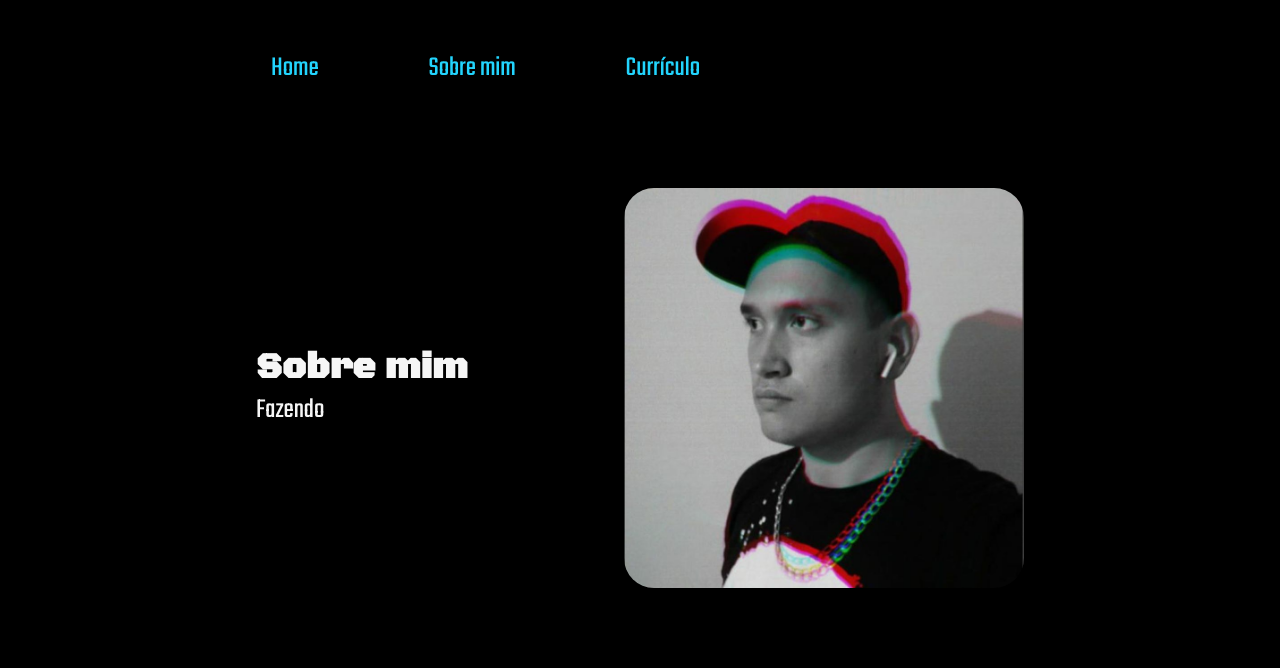
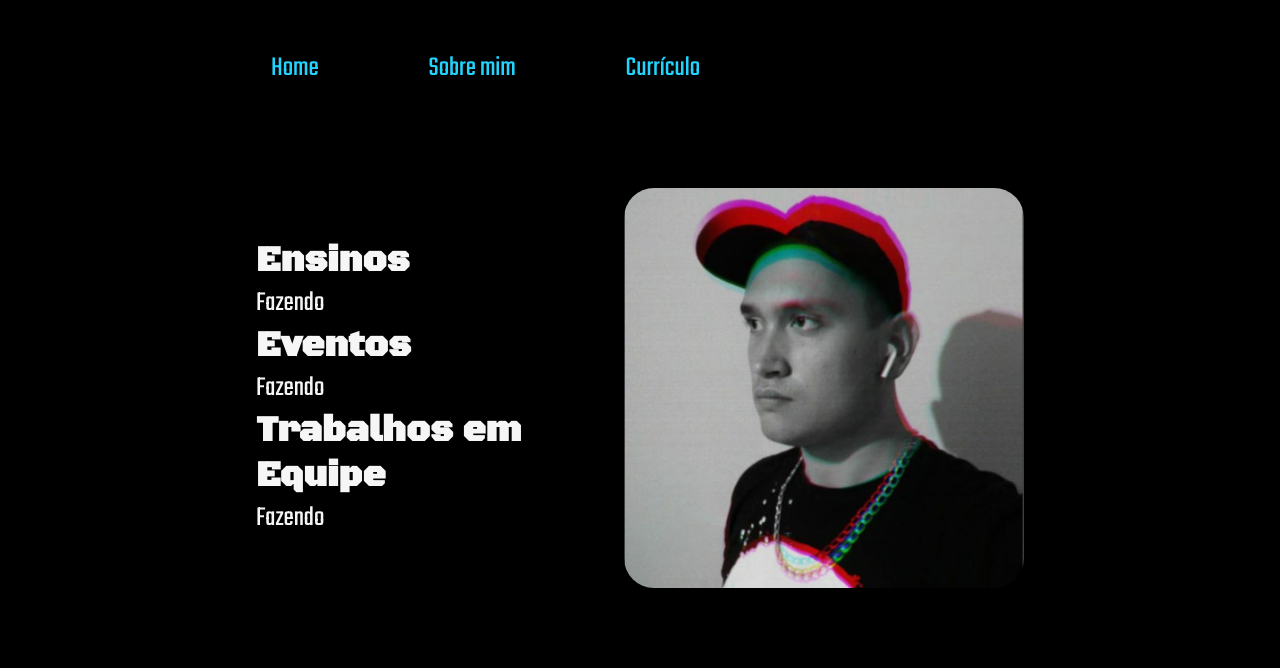
Before and after one commit to gustavkeller-23/Portifolio.version1.0_CursoAlura.html, a plain HTML site: page curriculo.html in a window 1280 px wide. Shown: the top 668 px of the page. Drawn offline with Linux system fonts and the light colour scheme.

Commit message:
Estágio final do portifólio

```diff
--- a/curriculo.html
+++ b/curriculo.html
@@ -17,7 +17,11 @@
 
     <main class="container">
         <section class="container__content">
-            <h1 class="container__content__titles">Sobre mim</h1>
+            <h1 class="container__content__titles">Ensinos</h1>
+            <p class="container__content__paragraph"> Fazendo </p>
+            <h1 class="container__content__titles">Eventos</h1>
+            <p class="container__content__paragraph"> Fazendo </p>
+            <h1 class="container__content__titles">Trabalhos em Equipe</h1>
             <p class="container__content__paragraph"> Fazendo </p>
         </section>
         <img  class="photo" src="photo/ImgFromPortifolder.jpeg" alt="foto do dono da página" width="400px" height="400px">
```
Also changed, not shown: about.html (+2 -1 lines).
